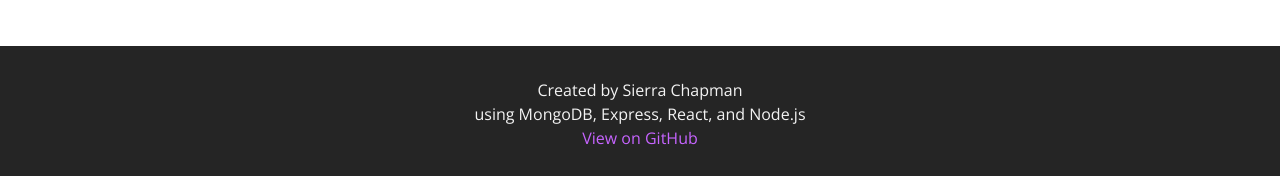
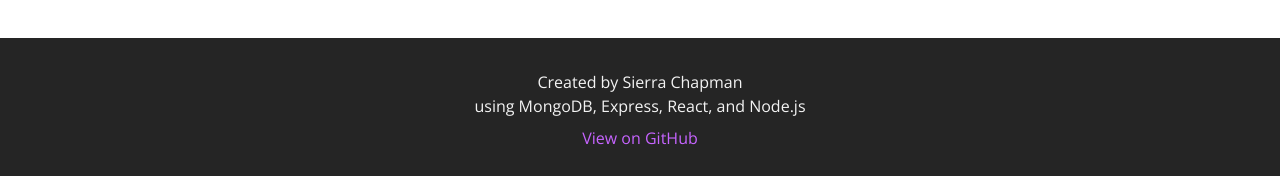
Before and after one commit to SierraChapman/react-portfolio, a React (Create React App) app in the folder client/: page /projects in a window 1280 px wide. Shown: the part 618-794 px from the top of the page. Built offline with nearby package versions, Linux system fonts and the light colour scheme; no server answers.

Commit message:
fix spacing in footer

```diff
--- a/client/src/components/Footer/index.js
+++ b/client/src/components/Footer/index.js
@@ -6,9 +6,11 @@ function Footer() {
   return (
     <footer>
       <Container>
-        <p>Created by Sierra Chapman</p>
-        <p>using MongoDB, Express, React, and Node.js</p>
-        <p><a href="https://github.com/SierraChapman/react-portfolio">View on GitHub</a></p>
+        <p>
+          Created by Sierra Chapman<br/>
+          using MongoDB, Express, React, and Node.js
+        </p>
+        <div><a href="https://github.com/SierraChapman/react-portfolio">View on GitHub</a></div>
       </Container>
     </footer>
   );
--- a/client/src/components/Footer/style.css
+++ b/client/src/components/Footer/style.css
@@ -3,6 +3,10 @@ footer {
     color: rgb(243, 243, 243);
     text-align: center;
     padding: 2rem;
+}
+
+footer p {
+    margin-bottom: 0.5rem;
 }
 
 footer a {
```
